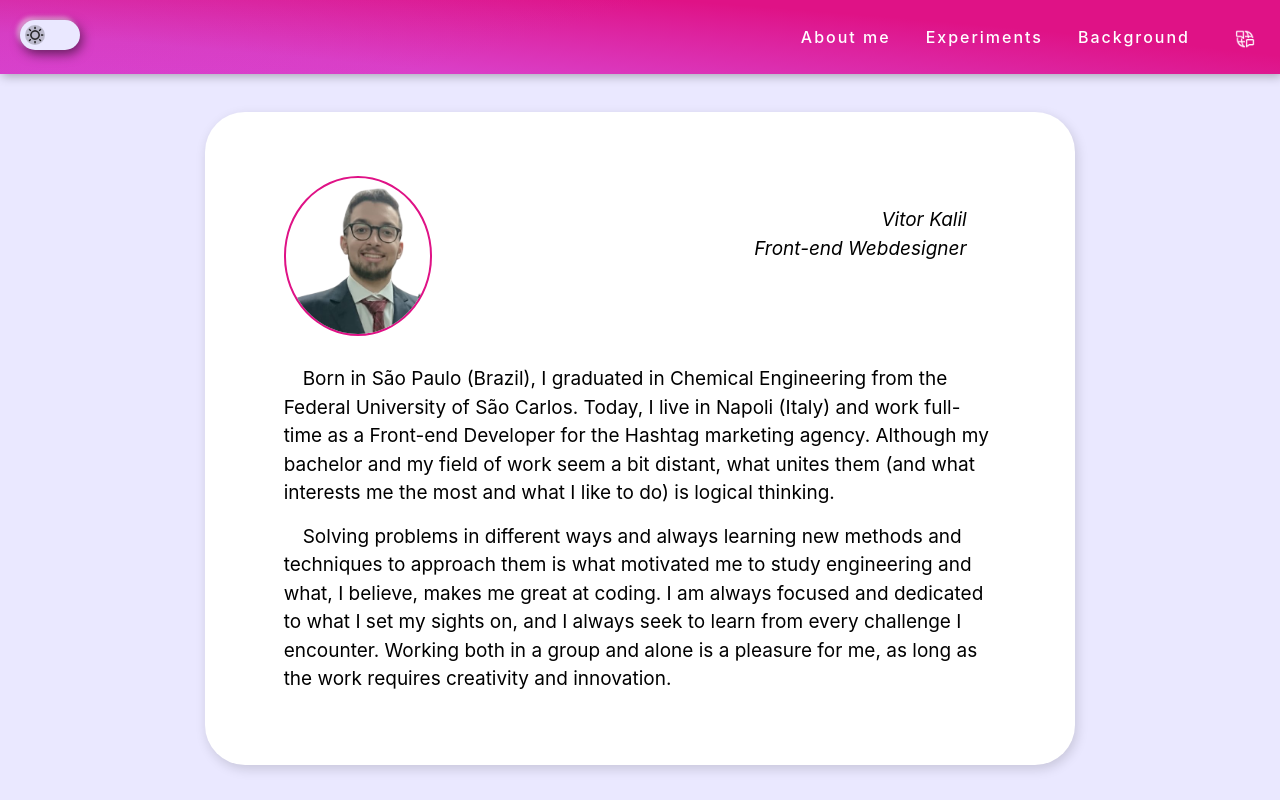
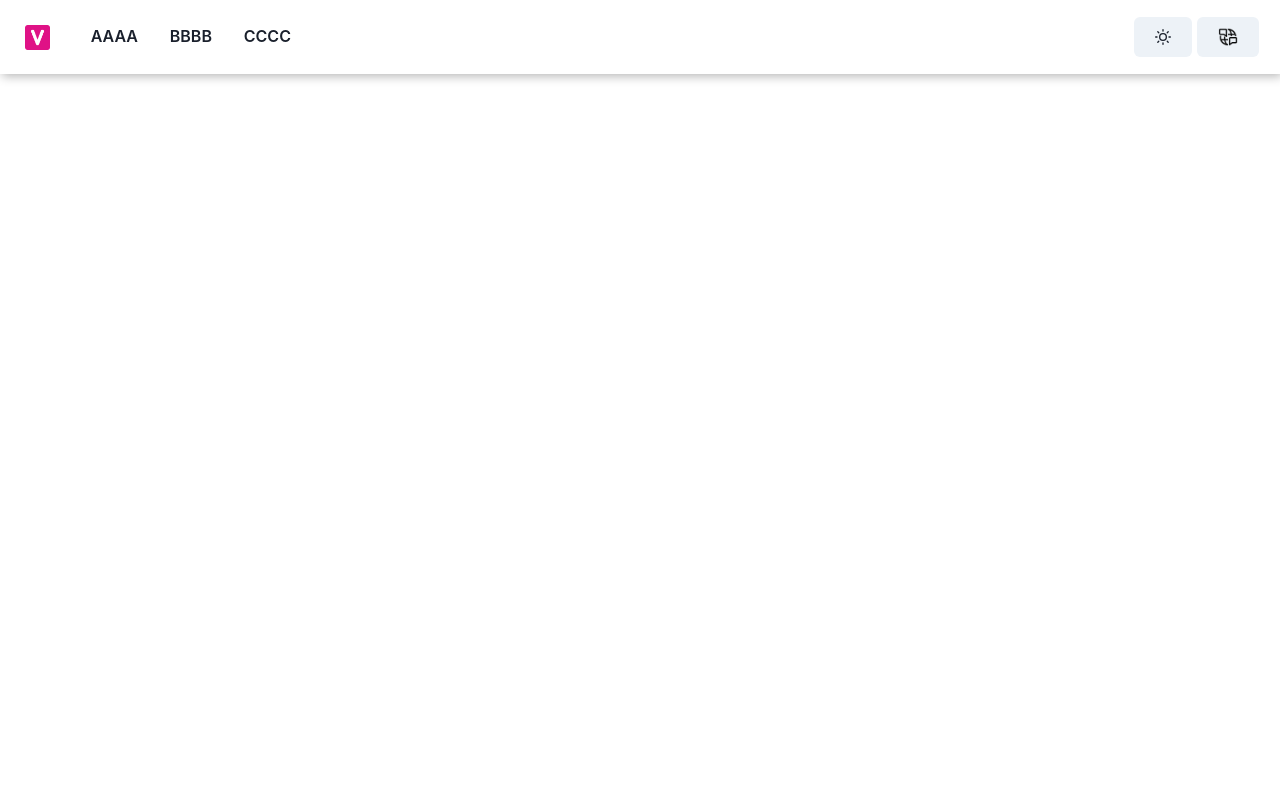
Before and after one commit to vitorgebrin/Live-CV, a React (Create React App) app: page / in a window 1280 px wide. Built offline with nearby package versions, Linux system fonts and the light colour scheme.

Commit message:
added new Chakra components

```diff
--- a/package.json
+++ b/package.json
@@ -4,6 +4,7 @@
   "private": true,
   "homepage": "https://vitorgebrin.github.io/Live-CV",
   "dependencies": {
+    "@chakra-ui/icons": "^2.1.1",
     "@chakra-ui/react": "^2.8.2",
     "@emotion/react": "^11.13.0",
     "@emotion/styled": "^11.13.0",
--- a/src/App.css
+++ b/src/App.css
@@ -1,38 +1,6 @@
-.App {
-  text-align: center;
+.logo{
+  width:25px;
+  height:25px;
+  margin-inline:25px;
+  align-self: center;
 }
-
-.App-logo {
-  height: 40vmin;
-  pointer-events: none;
-}
-
-@media (prefers-reduced-motion: no-preference) {
-  .App-logo {
-    animation: App-logo-spin infinite 20s linear;
-  }
-}
-
-.App-header {
-  background-color: #282c34;
-  min-height: 100vh;
-  display: flex;
-  flex-direction: column;
-  align-items: center;
-  justify-content: center;
-  font-size: calc(10px + 2vmin);
-  color: white;
-}
-
-.App-link {
-  color: #61dafb;
-}
-
-@keyframes App-logo-spin {
-  from {
-    transform: rotate(0deg);
-  }
-  to {
-    transform: rotate(360deg);
-  }
-}
--- a/src/App.js
+++ b/src/App.js
@@ -3,53 +3,57 @@ import QuemSou from './pages/QuemSou'
 import Habilidades from './pages/Habilidades'
 import Experiencias from './pages/Experiencias'
 import lg_ico from './images/language_icon.png'
+import myIcon from './images/letter-v.png'
 import textos from "./json/Textos.json"
 import './App.css'
 import './index.css'
 
+import { Container, Flex,Button,useColorModeValue,useColorMode } from '@chakra-ui/react';
+import { NotAllowedIcon,SunIcon,MoonIcon } from '@chakra-ui/icons'
+
 function App() {
-  const [darkOn,setDarkOn] = React.useState(false)
-  const [lang,setLang] = React.useState('en')
-  var paginas = {'home':<QuemSou idioma={lang} />,'habilidades':<Habilidades idioma={lang} />,'Experiencias':<Experiencias idioma={lang} darkmode = {darkOn}/>} //defining the pages as an object, that relates the id of the button to the JX object
-  const [pagina,setPagina]=React.useState('home') // starting the state for wich page should be shown
-  function trocarPagina(evento){
+  const [darkOn, setDarkOn] = React.useState(false)
+  const [lang, setLang] = React.useState('en')
+  var paginas = { 'home': <QuemSou idioma={lang} />, 'habilidades': <Habilidades idioma={lang} />, 'Experiencias': <Experiencias idioma={lang} darkmode={darkOn} /> } //defining the pages as an object, that relates the id of the button to the JX object
+  const [pagina, setPagina] = React.useState('home') // starting the state for wich page should be shown
+  function trocarPagina(evento) {
     setPagina(evento.target.attributes.nomepagina.value)
   }
-function darkMode(){
-setDarkOn(prevValue => {return !prevValue})
+  function darkMode() {
+    setDarkOn(prevValue => { return !prevValue })
   }
-function activateMenu(){
-  var menuMobile =document.querySelector('#mobile_menu').classList
-  var iconeMenuMobile =document.querySelector('.mobile_menu_logo').classList
-if(menuMobile==""){
+  function activateMenu() {
+    var menuMobile = document.querySelector('#mobile_menu').classList
+    var iconeMenuMobile = document.querySelector('.mobile_menu_logo').classList
+    if (menuMobile == "") {
       menuMobile.add('active_menu')
       iconeMenuMobile.add('active_menu')
-}else{
+    } else {
       menuMobile.remove('active_menu')
       iconeMenuMobile.remove('active_menu')
     }
   }
-  function trocarLang(evento){
+  function trocarLang(evento) {
     setLang(evento.target.id)
   }
-  function clickMobileMenu(evento){
+  function clickMobileMenu(evento) {
     trocarPagina(evento)
     activateMenu()
   }
   var paginaAtual = paginas[pagina]
 
-  return (
-    <div className={darkOn?"App Dark":"App White"}>
+  /*   return (
+      <div className={darkOn ? "App Dark" : "App White"}>
         <nav className="navbar">
+          <ul className="lista" id="desktop_menu">
+            <li onClick={trocarPagina} nomepagina="home">{textos[lang]["Quem Sou"]}</li>
+            <li onClick={trocarPagina} nomepagina="habilidades">{textos[lang]["Experimentacao"]}</li>
+            <li onClick={trocarPagina} nomepagina="Experiencias">{textos[lang]["Historico"]}</li>
+          </ul>
           <div id="darkModeDiv">
-          <input onChange ={darkMode} id ="darkmode_button" type ="checkbox" checked={darkOn} />
+            <input onChange={darkMode} id="darkmode_button" type="checkbox" checked={darkOn} />
             <label htmlFor="darkmode_button"></label>
           </div>
-        <ul className="lista" id="desktop_menu">
-          <li onClick ={trocarPagina} nomepagina="home">{textos[lang]["Quem Sou"]}</li>
-          <li onClick ={trocarPagina} nomepagina="habilidades">{textos[lang]["Experimentacao"]}</li>
-          <li onClick ={trocarPagina} nomepagina="Experiencias">{textos[lang]["Historico"]}</li>
-        </ul>
           <div id="langDiv"> <img src={lg_ico} className="logo_header" alt="language_logo"></img>
             <ul id="language_menu">
               <li id="pt" onClick={trocarLang}>Português</li>
@@ -61,16 +65,38 @@ if(menuMobile==""){
           <div onClick={activateMenu} className="logo_header mobile_menu_logo"></div>
           <div id="mobile_menu">
             <ul>
-          <li onClick ={clickMobileMenu} nomepagina="home">{textos[lang]["Quem Sou"]}</li>
-          <li onClick ={clickMobileMenu} nomepagina="habilidades">{textos[lang]["Experimentacao"]}</li>
-          <li onClick ={clickMobileMenu} nomepagina="Experiencias">{textos[lang]["Historico"]}</li>
+              <li onClick={clickMobileMenu} nomepagina="home">{textos[lang]["Quem Sou"]}</li>
+              <li onClick={clickMobileMenu} nomepagina="habilidades">{textos[lang]["Experimentacao"]}</li>
+              <li onClick={clickMobileMenu} nomepagina="Experiencias">{textos[lang]["Historico"]}</li>
             </ul>
           </div>
 
         </nav>
         {paginaAtual}
       </div>
-  );
+    ); */
+
+    const color = useColorModeValue('white', 'gray.800')
+    const { colorMode, toggleColorMode } = useColorMode()
+  return (
+    <Container maxWidth="100vw" px='0px' position='fixed'>
+      <nav className="navbar">
+        <Flex maxWidth="100vw" direction='row'>
+        <img src={myIcon} className="logo" alt="logo"/>
+        <Button px='20px' bg={color}>AAAA</Button>
+        <Button px='20px' bg={color}>BBBB</Button>
+        <Button px='20px' bg={color}>CCCC</Button>
+        </Flex>
+        <Container maxWidth="100vw" textAlign='end'>
+          <Button onClick={toggleColorMode}>{colorMode === 'light' ?<SunIcon mx='5px'/> : <MoonIcon mx='5px'/> }</Button>
+          <Button mx='5px'><img src={lg_ico} style={{'filter':colorMode === 'light' ? 'invert(1)' : 'invert(0)'}} className="logo_header" alt="language_logo"></img></Button>
+        </Container>
+      </nav>
+      <Flex h='200vh'>
+
+      </Flex>
+    </Container>
+  )
 }
 
 export default App;
--- a/src/index.css
+++ b/src/index.css
@@ -1,10 +1,11 @@
 
 @import url('https://fonts.googleapis.com/css?family=Roboto+Condensed&display=swap');
+@import url('https://fonts.googleapis.com/css2?family=Bebas+Neue&family=Inter:ital,opsz,wght@0,14..32,100..900;1,14..32,100..900&family=Montserrat:ital,wght@0,100..900;1,100..900&display=swap');
 @import url('https://fonts.googleapis.com/css?family=Lato&display=swap');
 
 
 body{
-  font-family:"Roboto Condensed", sans-serif;
+  font-family:"Inter", sans-serif;
   margin:0;
   padding:0;
   height:100%;
@@ -50,7 +51,6 @@ input{height: 36px;
   border: none;
   font-size: 16px;}
 .lista {
-  order:2;
   display:flex;
   list-style: none;
   align-content: flex-end;
@@ -73,15 +73,12 @@ input{height: 36px;
   height:74px;
   overflow-x:hidden;
   align-items: center;
-  background-image:var(--navGradient);
-  background-size:400% 400%;
   margin:0;
   padding:0;
-  flex-direction: row-reverse;
+  flex-direction: row;
+  justify-content: space-between;
   display:flex;
   box-shadow: 2px 2px 10px  rgba(0,0,0,0.3);
-  animation: var(--navAnimation) 5s ease;
-  animation-fill-mode: forwards;
 }
 @keyframes myAnimation{
   0% {
@@ -458,7 +455,7 @@ cursor:pointer
 
 
 /*language do header*/
-.logo_header{width:20px;height:20px;margin-inline:25px}
+.logo_header{width:20px;height:20px;margin-inline:5px;}
 #langDiv{
   order:1;
   margin-bottom:-4px;
--- a/src/index.js
+++ b/src/index.js
@@ -2,13 +2,22 @@ import React from 'react';
 import ReactDOM from 'react-dom/client';
 import './index.css';
 import App from './App';
-import { ChakraProvider } from '@chakra-ui/react'
+import { ChakraProvider,extendTheme,ColorModeScript } from '@chakra-ui/react'
+
+const config = {
+  initialColorMode: 'system',
+  useSystemColorMode: true,
+}
+
+// 3. extend the theme
+const tema = extendTheme({ config })
 
 
 const root = ReactDOM.createRoot(document.getElementById('root'));
 root.render(
   <React.StrictMode>
-    <ChakraProvider>
+    <ChakraProvider theme={tema}>
+    <ColorModeScript initialColorMode={tema.config.initialColorMode} />
       <App/>
     </ChakraProvider>
   </React.StrictMode>
--- a/src/pages/QuemSou.js
+++ b/src/pages/QuemSou.js
@@ -1,6 +1,6 @@
 import foto from '../images/foto.png'
 import textos from "../json/Textos.json"
-
+import { Box } from '@chakra-ui/react'
 export default function QuemSou(props) {
 
   var idioma =props.idioma
```
Also changed, not shown: src/images/letter-v.png (added), 1 other file (tests, documents, lock files or other folders). Lines whose indentation alone changed are shown as unchanged.
